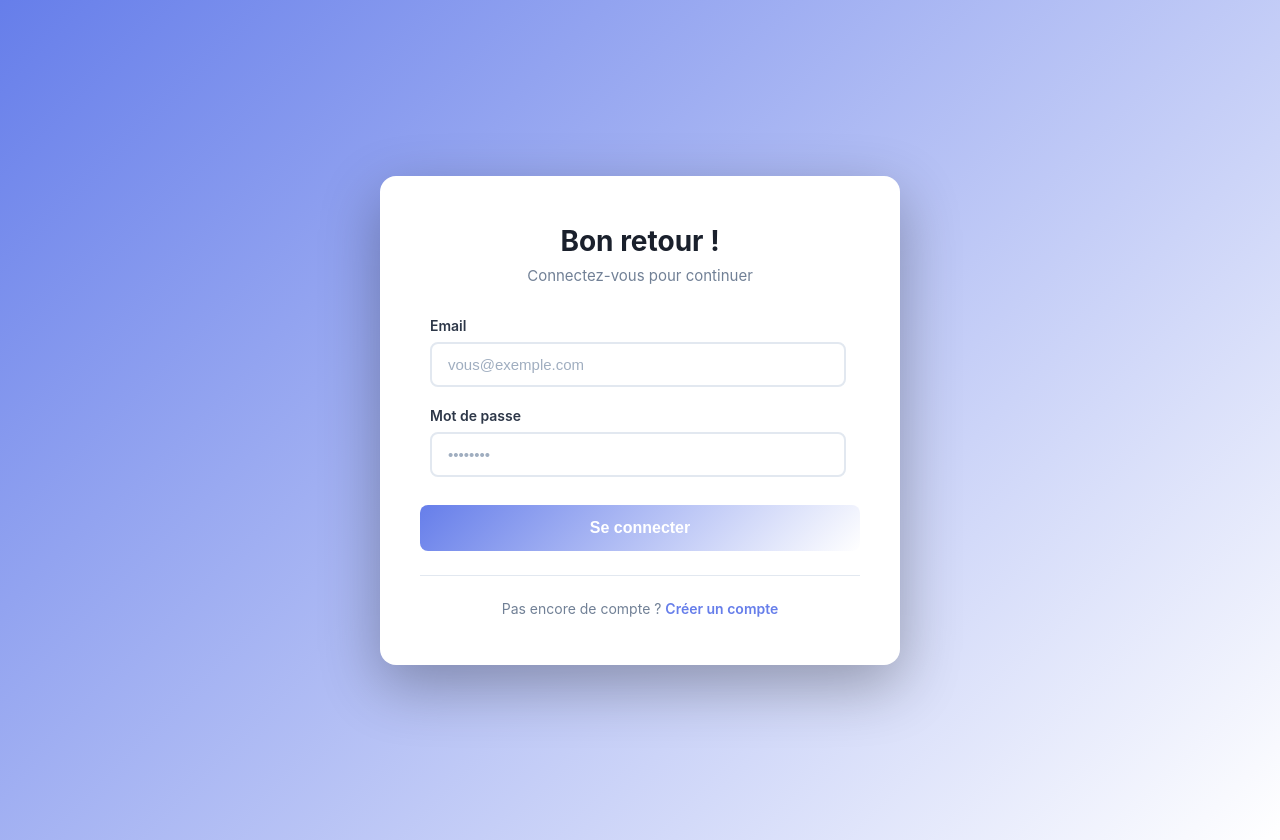
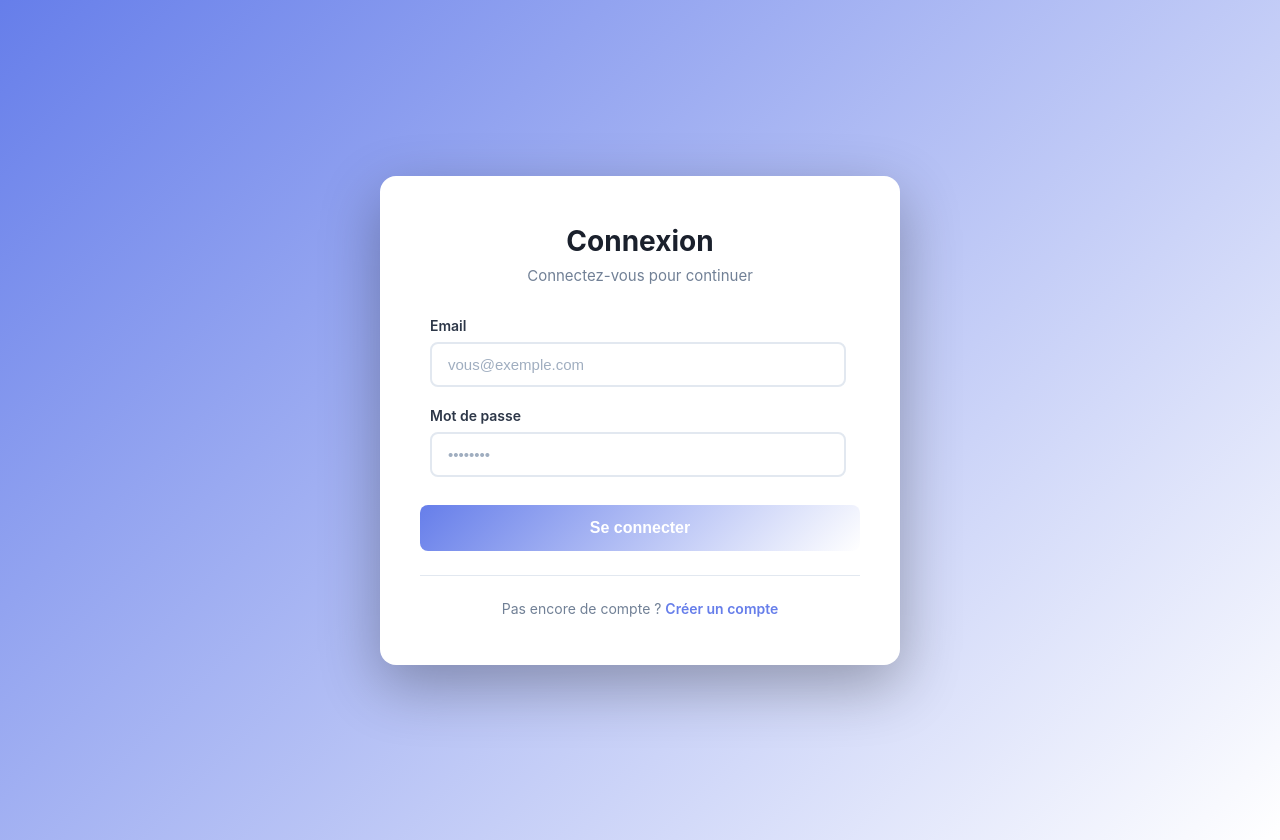
Before and after one commit to clepix21/Fumotion, a React (Create React App) app in the folder app/frontend/: page /login in a window 1280 px wide. Built offline with nearby package versions, Linux system fonts and the light colour scheme; no server answers.

Commit message:
feat: dzbug

```diff
--- a/app/frontend/src/app/App.js
+++ b/app/frontend/src/app/App.js
@@ -27,7 +27,8 @@ function Home() {
 function App() {
   return (
     <Routes>
-      <Route path="/" element={<Home />} />
+      <Route path="/" element={<LoginPage />} />
+      <Route path="/home" element={<Home />} />
       <Route path="/login" element={<LoginPage />} />
       <Route path="/register" element={<RegisterPage />} />
     </Routes>
--- a/app/frontend/src/app/pages/auth/LoginPage.js
+++ b/app/frontend/src/app/pages/auth/LoginPage.js
@@ -20,8 +20,8 @@ export default function LoginPage() {
     }
     try {
       setLoading(true)
-      await post("/api/auth/login", { email, password })
-      navigate("/")
+  await post("/api/auth/login", { email, password })
+  navigate("/home")
     } catch (err) {
       setError(err.message || "Identifiants invalides")
     } finally {
@@ -33,7 +33,7 @@ export default function LoginPage() {
     <div className="auth-container">
       <div className="auth-card">
         <div className="auth-header">
-          <h1 className="auth-title">Bon retour !</h1>
+          <h1 className="auth-title">Connexion</h1>
           <p className="auth-subtitle">Connectez-vous pour continuer</p>
         </div>
 
```
